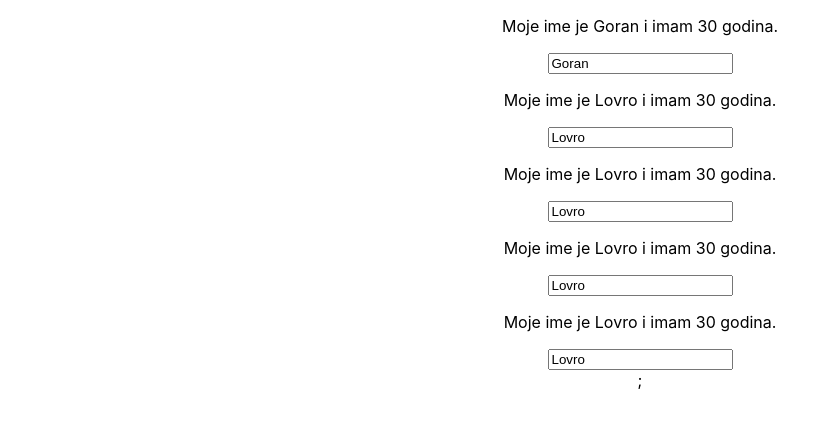
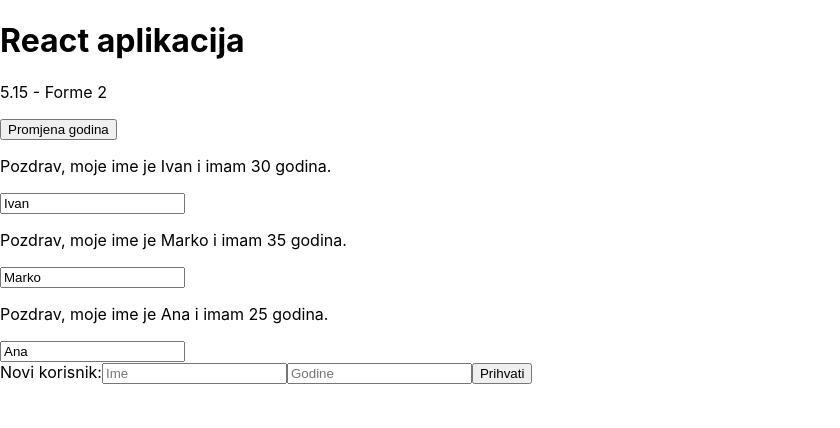
Before and after one commit to lvcelik/moja-react-aplikacija, a React (Create React App) app: page / in a window 1280 px wide. Shown: the top 428 px of the page, without its empty margins (0-840 px from the left). Built offline with nearby package versions, Linux system fonts and the light colour scheme.

Commit message:
Promjena 5.5.2023.

```diff
--- /dev/null
+++ b/src/componets/AppForme2.js
@@ -0,0 +1,73 @@
+import React from "react";
+// import { render } from "react-dom/cjs/react-dom.production.min";
+import KorisnikKomponenta from "./KorisnikKomponenta";
+import NoviKorisnikKomponenta from "./NoviKorisnikKomponenta";
+
+export default class AppForme2 extends React.Component {
+        state = {
+            korisnici: [
+                { id: new Date().getMilliseconds(), ime: 'Ivan', godine: 30 },
+                { id: new Date().getMilliseconds(), ime: 'Marko', godine: 35 },
+                { id: new Date().getMilliseconds(), ime: 'Ana', godine: 25 },
+            ],
+        };
+
+
+    handleButtonPress = () => {
+        const {korisnici} = this.state;
+
+
+    const noviKorisnici = korisnici.map(korisnik => {
+        return {...korisnik, godine: korisnik.godine + 1}
+    });
+    this.setState({korisnici: noviKorisnici});
+};
+
+
+handleNameChange = (event, index) => {
+    const {korisnici} = this.state;
+    const noviKorisnici = [...korisnici];
+
+    noviKorisnici[index].ime = event.target.value;
+    this.setState({korisnici: noviKorisnici});
+};
+handleDeleteUser = index => {
+    let noviKorisnici = [...this.state.korisnici];
+    noviKorisnici.splice(index, 1);
+
+    this.setState({korisnici: noviKorisnici});
+};
+
+addNewUser = ({ime, godine}) => {
+    const noviKorisnik = {
+        id: `${ime}_${new Date().getMilliseconds()}`,
+        ime,
+        godine,
+    };
+    this.setState({korisnici: [...this.state.korisnici, noviKorisnik]});
+}
+
+render() {
+    const {korisnici} = this.state;
+
+    return (
+        <div>
+            <h1>React aplikacija</h1>
+            <p>5.15 - Forme 2</p>
+            <button onClick={this.handleButtonPress}>Promjena godina</button>
+
+            {korisnici.map((korisnik, index) => (
+                <KorisnikKomponenta
+                    key={korisnik.id}
+                    ime={korisnik.ime}
+                    godine={korisnik.godine}
+                    onNameChange={event => this.handleNameChange(event, index)}
+                    onDelete={() => this.handleDeleteUser(index)}
+                />
+            ))}
+
+            <NoviKorisnikKomponenta onUserSubmit={this.addNewUser}/>
+        </div>
+    );
+}
+};
--- /dev/null
+++ b/src/componets/KorisnikKomponenta.js
@@ -0,0 +1,16 @@
+export default function KorisnikKomponenta ({ime, godine, onNameChange, onDelete}) {
+    return(
+        <div>
+            <p onClick={onDelete}>
+                Pozdrav, moje ime je {ime} i imam {godine} godina.
+            </p>
+            <input
+            type="text"
+            onChange={onNameChange}
+            value={ime}
+            disabled={!onNameChange}
+            />
+
+        </div>
+    );
+}
--- /dev/null
+++ b/src/componets/NoviKorisnikKomponenta.js
@@ -0,0 +1,57 @@
+import React from "react";
+
+export default class noviKorisnikKomponenta extends React.Component {
+    state = {
+        ime: '',
+        godine: '',
+    };
+
+    onNameChange = event => {
+        const ime = event.target.value;
+        this.setState({ime});
+    };
+
+    onYearsChange = event => {
+        const godine = event.target.value;
+        this.setState({godine: parseInt(godine, 10) });
+    };
+
+    handleUserSubmit = event => {
+        event.preventDefault();
+        const {ime, godine} = this.state;
+
+        if (ime && godine) {
+            const { onUserSubmit } = this.props;
+            onUserSubmit({ime, godine});
+
+            this.setState({ime: '', godine: ''});
+        }
+    };
+
+    render() {
+        const {ime, godine} = this.state;
+
+        return (
+            <form onSubmit={this.handleUserSubmit}>
+                <label>
+                    Novi korisnik:
+                    <input
+                        type="text"
+                        name="Ime"
+                        placeholder="Ime"
+                        onChange={this.onNameChange}
+                        value={ime}
+                    />
+                    <input
+                        type="text"
+                        name="Godine"
+                        placeholder="Godine"
+                        onChange={this.onYearsChange}
+                        value={godine}
+                    />
+                </label>
+                <button type="submit">Prihvati</button>
+            </form>
+        );
+    }
+};
--- a/src/index.js
+++ b/src/index.js
@@ -1,11 +1,12 @@
 import React from 'react';
 import ReactDOM from 'react-dom/client';
 import './index.css';
-import App from './componets/App';
+//import App from './componets/AppForme1';
+import AppForme2 from './componets/AppForme2';
 
 
 const root = ReactDOM.createRoot(document.getElementById('root'));
-root.render(<App />);
+root.render(<AppForme2 />);
 
 // If you want to start measuring performance in your app, pass a function
 // to log results (for example: reportWebVitals(console.log))
```
Also changed, not shown: src/componets/AppForme1.js (added, +31 -0 lines).
